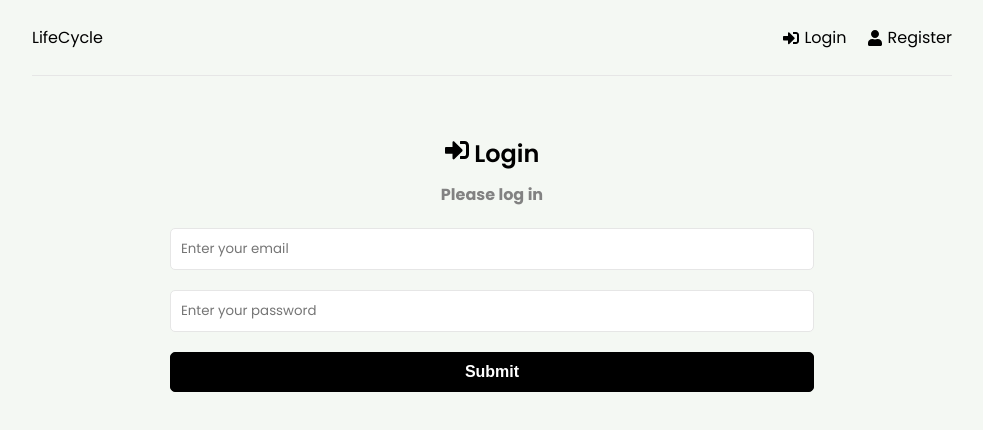
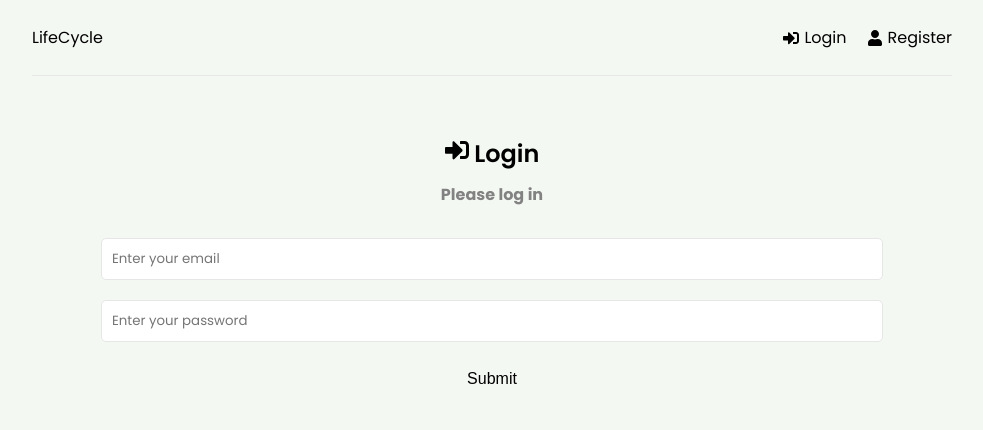
Before and after one commit to JuliaGrandury/lifecycle-app-mern-archive, a React (Create React App) app in the folder frontend/: page /login in a window 1280 px wide. Shown: the top 430 px of the page, without its empty margins (148-1131 px from the left). Built offline with nearby package versions, Linux system fonts and the light colour scheme.

Commit message:
Working on Home UI

```diff
--- a/frontend/src/components/Header.jsx
+++ b/frontend/src/components/Header.jsx
@@ -16,16 +16,14 @@ function Header() {
 
     return (
         <header className='header'>
-            <div className='logo'>
-                <Link to='/'>LifeCycle</Link>
-            </div>
+            <div className='logo'><Link to='/'>LifeCycle</Link></div>
             <ul>
                 {user ? (
                     <>
                         <li><NavLink>Closets</NavLink></li>
                         <li><NavLink>Outfits</NavLink></li>
                         <li><NavLink>Statistics</NavLink></li>
-                        <li><button className='btn' onClick={onLogout}><FaSignOutAlt /> Logout</button></li>
+                        <li><button className='btn' onClick={onLogout}>Logout</button></li>
                     </>
                 ) : (
                     <>
--- a/frontend/src/index.css
+++ b/frontend/src/index.css
@@ -113,8 +113,8 @@ h3 {
 
 .form,
 .content {
-  width: 70%;
-  margin: 0 auto;
+  width: 85%;
+  margin: 30px auto;
 }
 
 .form-group {
@@ -139,16 +139,18 @@ h3 {
 }
 
 .btn {
-  padding: 10px 20px;
-  border: 1px solid #000;
-  border-radius: 5px;
-  background: #000;
-  color: #fff;
+  padding: 8px 10px;
+  /* border: 1px solid #000; */
+  /* border-radius: 5px; */
+  /* background: #000; */
+  /* color: #fff; */
+  /* appearance: button; */
+  /* font-weight: 700; */
+  border: none;
+  background: none;
   font-size: 16px;
-  font-weight: 700;
   cursor: pointer;
   text-align: center;
-  appearance: button;
   display: flex;
   align-items: center;
   justify-content: center;
--- a/frontend/src/pages/Dashboard.jsx
+++ b/frontend/src/pages/Dashboard.jsx
@@ -43,6 +43,7 @@ function Dashboard() {
     <>
       <section className="heading"><h1>Welcome to your closet {user && user.name}!</h1></section>
       <section className="action-bar">
+        {/* Add functionality to the tag buttons */}
         <button className={styles.tagBtn}>Tops</button>
         <button className={styles.tagBtn}>Bottoms</button>
         <button className={styles.tagBtn}>Dress + Jumpsuits</button>
```
